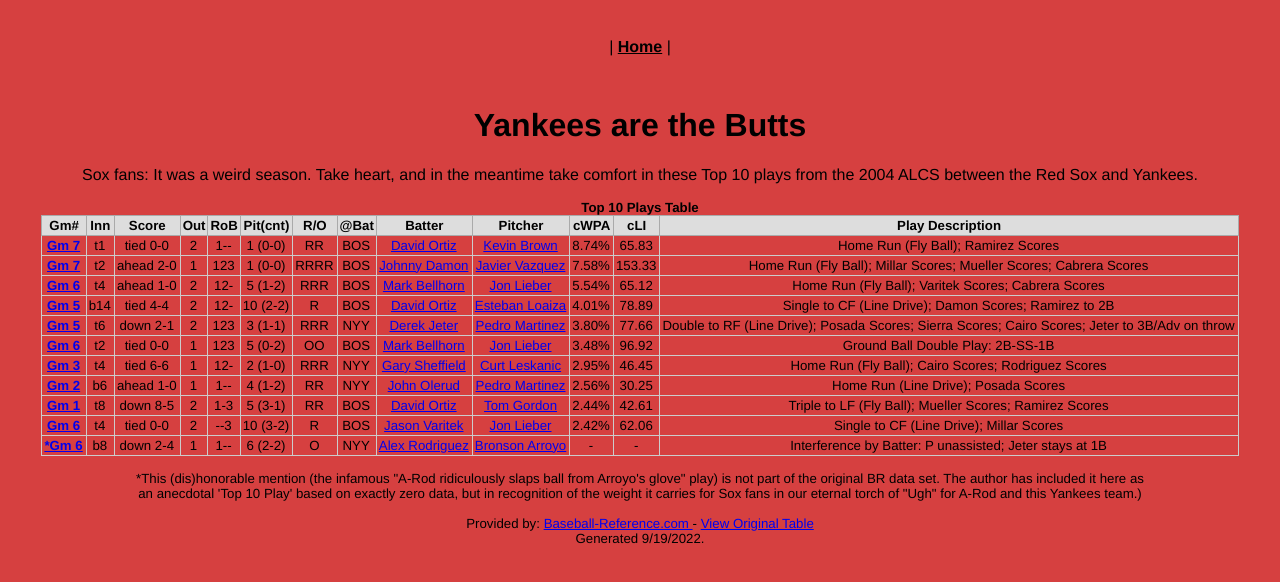
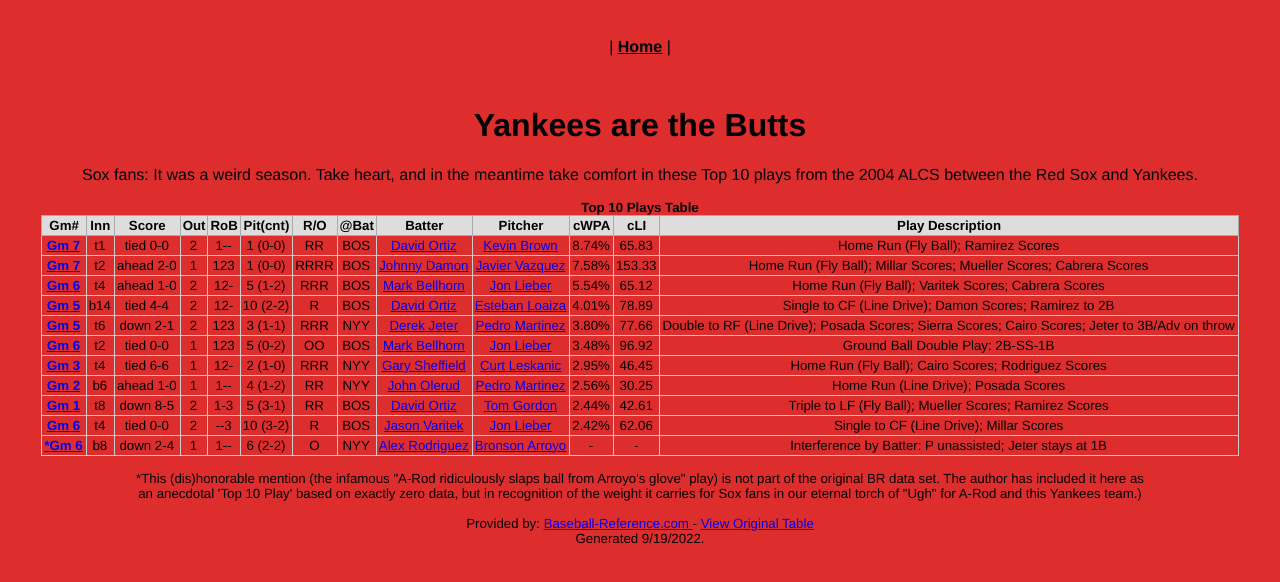
Before and after one commit to SamSharff/sox-yanks-frontend, a Vue app: page / in a window 1280 px wide. Shown: the top 582 px of the page. Built offline with nearby package versions, Linux system fonts and the light colour scheme.

Commit message:
moves background styling logic to homeview page

```diff
--- a/src/App.vue
+++ b/src/App.vue
@@ -5,6 +5,7 @@
     |
     <!-- <router-link to="/about">About</router-link> -->
   </nav>
+
   <router-view />
 </template>
 
--- a/src/views/HomeView.vue
+++ b/src/views/HomeView.vue
@@ -18,6 +18,7 @@
       ALCS between the Red Sox and Yankees.
     </p>
   </div>
+
   <div class="sr_share_wrap" style="overflow: auto">
     <table
       class="sr_share"
@@ -614,6 +615,6 @@
 
 <style>
 body {
-  background: rgba(202, 4, 4, 0.761);
+  background-color: rgba(216, 6, 6, 0.843);
 }
 </style>
```
Lines whose indentation alone changed are shown as unchanged.
